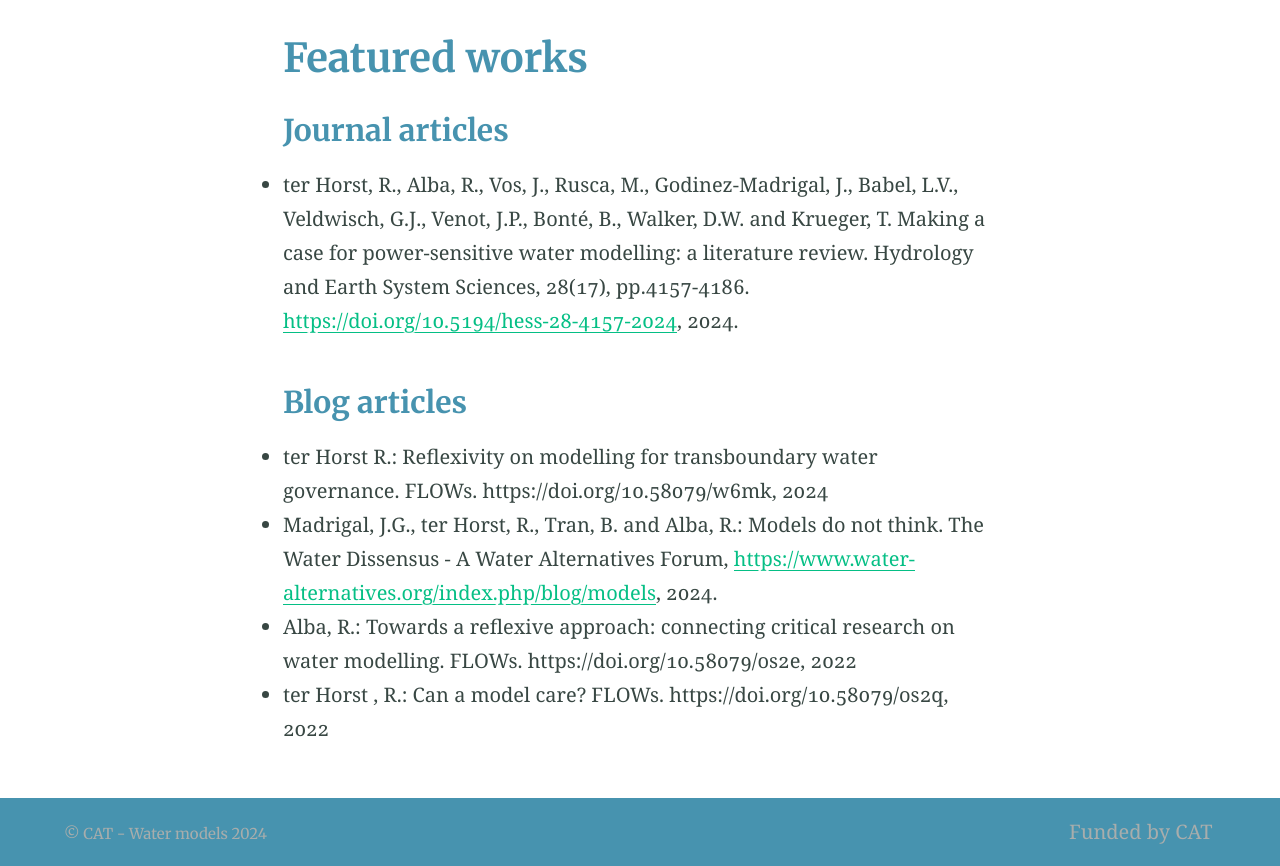
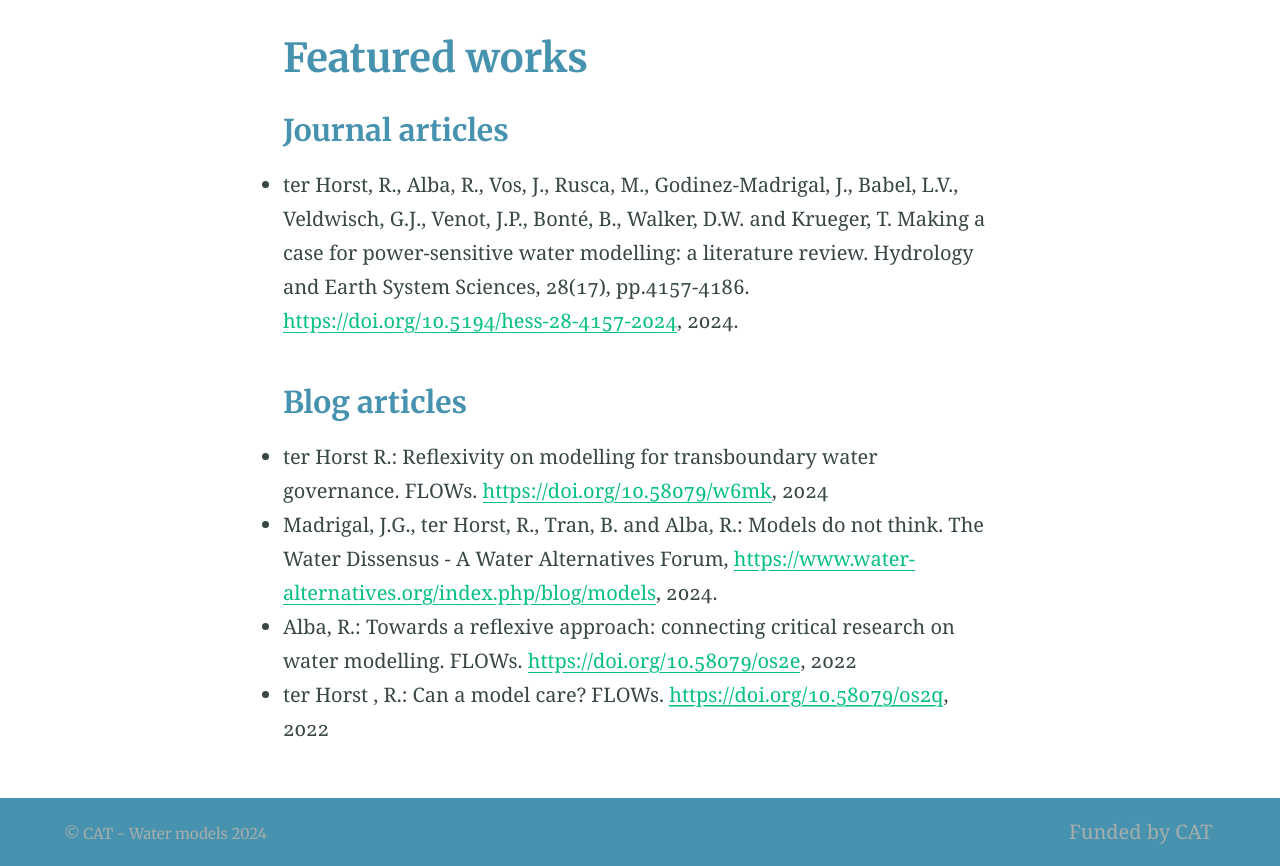
Before and after one commit to cat-water-models/cat-water-models.github.io, a Jekyll site: the page built from featured.md, in a window 1280 px wide, cut to the strip 412-1278 px from the top of the page. Built offline with Jekyll 4.4.1, drawn with Linux system fonts in a browser that asks for light colours; part of the change alters nothing that is shown.

```diff
--- a/featured.md
+++ b/featured.md
@@ -10,7 +10,7 @@ excerpt: "CAT Water models outputs"
 * ter Horst, R., Alba, R., Vos, J., Rusca, M., Godinez-Madrigal, J., Babel, L.V., Veldwisch, G.J., Venot, J.P., Bonté, B., Walker, D.W. and Krueger, T. Making a case for power-sensitive water modelling: a literature review. Hydrology and Earth System Sciences, 28(17), pp.4157-4186. [https://doi.org/10.5194/hess-28-4157-2024](https://doi.org/10.5194/hess-28-4157-2024), 2024.
 
 ### Blog articles
-* ter Horst R.: Reflexivity on modelling for transboundary water governance. FLOWs. https://doi.org/10.58079/w6mk, 2024
+* ter Horst R.: Reflexivity on modelling for transboundary water governance. FLOWs. [https://doi.org/10.58079/w6mk](https://doi.org/10.58079/w6mk), 2024
 * Madrigal, J.G., ter Horst, R., Tran, B. and Alba, R.: Models do not think. The Water Dissensus - A Water Alternatives Forum, [https://www.water-alternatives.org/index.php/blog/models](https://www.water-alternatives.org/index.php/blog/models), 2024.
-* Alba, R.: Towards a reflexive approach: connecting critical research on water modelling. FLOWs.  https://doi.org/10.58079/os2e, 2022
-* ter Horst , R.: Can a model care? FLOWs. https://doi.org/10.58079/os2q, 2022
+* Alba, R.: Towards a reflexive approach: connecting critical research on water modelling. FLOWs.  [https://doi.org/10.58079/os2e](https://doi.org/10.58079/os2e), 2022
+* ter Horst , R.: Can a model care? FLOWs. [https://doi.org/10.58079/os2q](https://doi.org/10.58079/os2q), 2022
```
